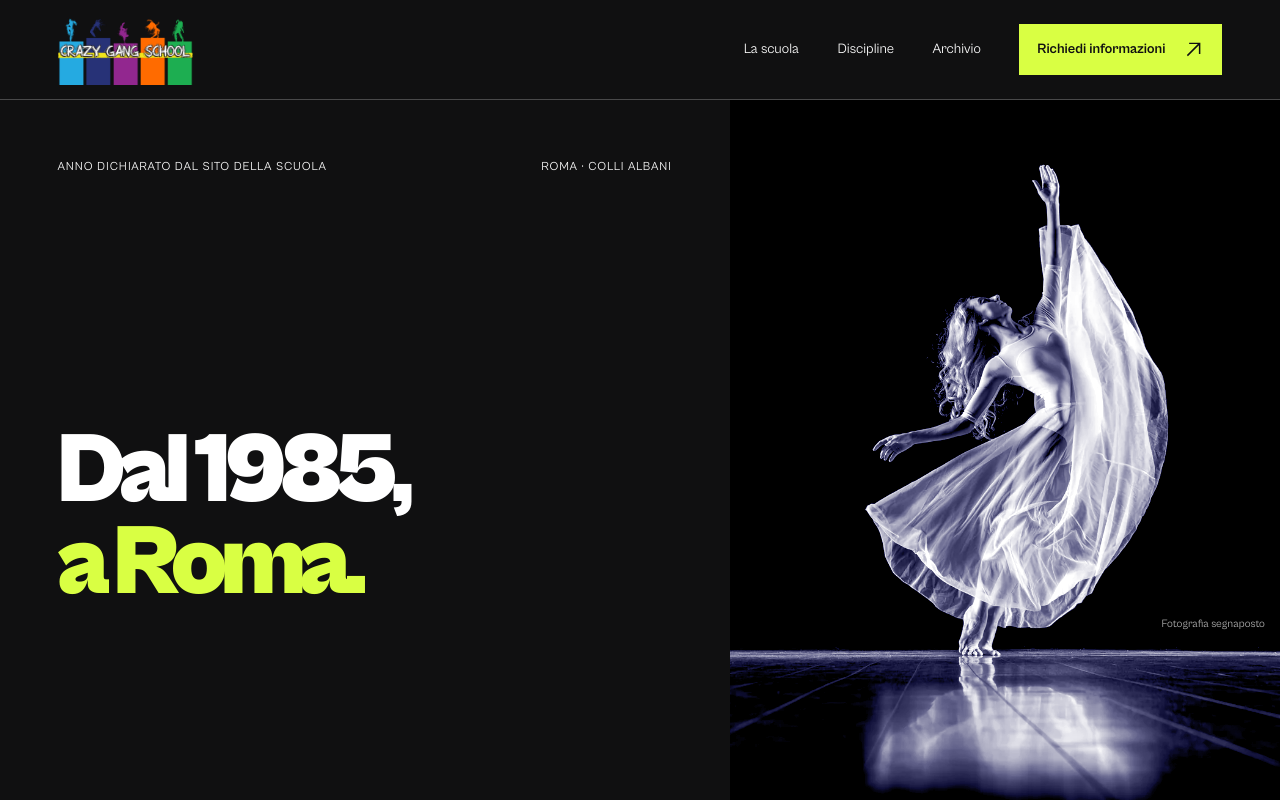
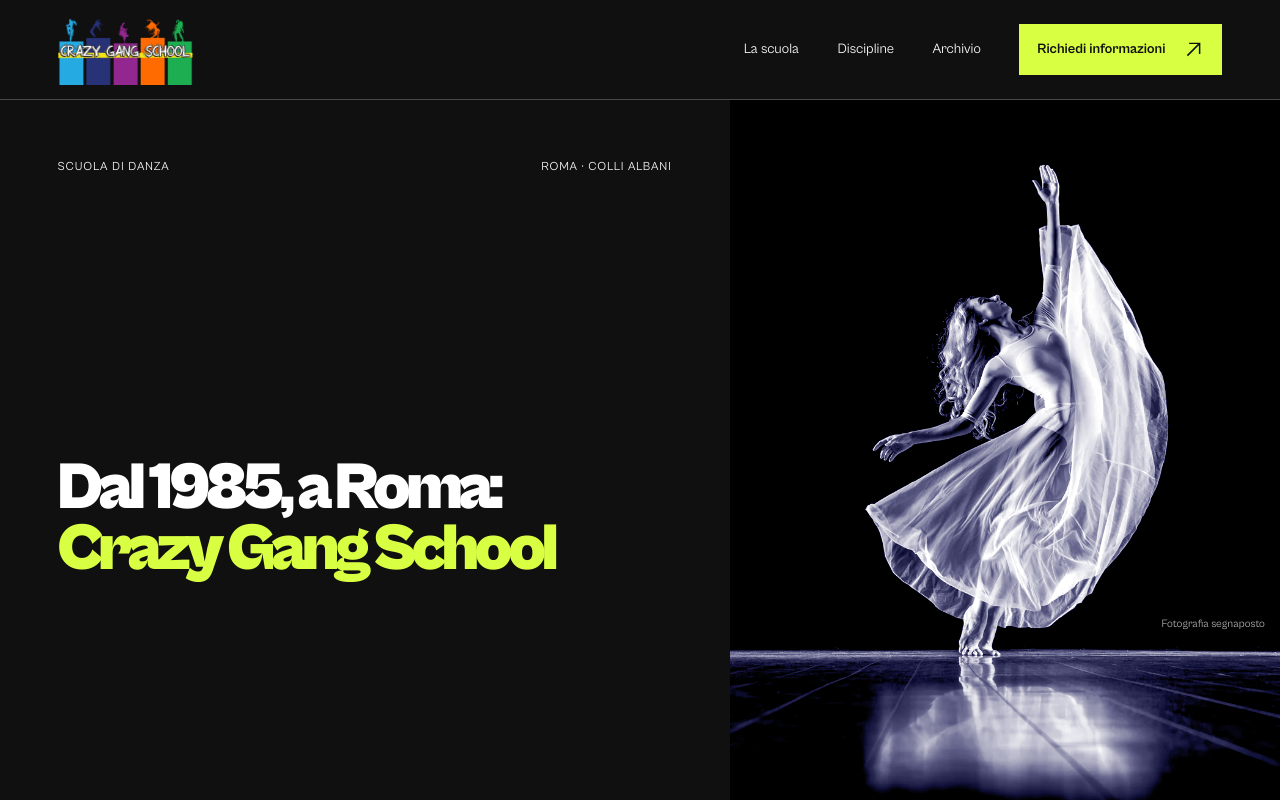
Before and after one commit to stoppo22/crazygangschool-website, a React (Vite) app: page / in a window 1280 px wide. Shown: the top 800 px of the page. Built offline with nearby package versions, Linux system fonts and the light colour scheme.

Commit message:
fix: use confirmed founding date in hero

```diff
--- a/src/main.jsx
+++ b/src/main.jsx
@@ -90,8 +90,8 @@ function App() {
     <main id="contenuto" tabIndex={-1}>
       <section id="inizio" className="hero" aria-labelledby="hero-title">
         <div className="hero-copy">
-          <div className="hero-kicker"><span>Anno dichiarato dal sito della scuola</span><span>Roma · Colli Albani</span></div>
-          <h1 id="hero-title" className="hero-title"><span className="hero-title__line"><span>Dal 1985,</span></span><span className="hero-title__line hero-title__line--accent"><span>a Roma.</span></span></h1>
+          <div className="hero-kicker"><span>Scuola di danza</span><span>Roma · Colli Albani</span></div>
+          <h1 id="hero-title" className="hero-title"><span className="hero-title__line"><span>Dal 1985, a Roma:</span></span><span className="hero-title__line hero-title__line--accent"><span>Crazy Gang School</span></span></h1>
           <div className="hero-actions"><a className="button button--acid" href="#discipline">Scopri le discipline <Arrow /></a><a className="text-action" href="#contatti">Parla con la scuola <Arrow /></a></div>
         </div>
         <div className="hero-visual"><Photo name="heroMain" className="hero-photo" priority sizes="(max-width: 820px) 100vw, 43vw" /><div className="hero-aside"><span>Foto segnaposto</span><p>Le immagini definitive saranno inserite indipendentemente dall’interfaccia.</p><a href="#scuola" aria-label="Continua alla sezione La scuola"><Arrow down /></a></div></div>
--- a/src/styles.css
+++ b/src/styles.css
@@ -15,7 +15,7 @@ a:hover>.arrow,a:focus-visible>.arrow{transform:translate(4px,-4px)}
 .site-header{position:absolute;z-index:100;top:0;left:0;width:100%;color:white}.nav-shell{height:100px;padding:0 var(--pad);display:flex;align-items:center;border-bottom:1px solid rgba(255,255,255,.24)}
 .brand{width:135px;height:64px;display:grid;place-items:center}.brand img{width:100%;height:100%;object-fit:contain}.desktop-nav{display:flex;gap:clamp(22px,3vw,52px);margin-left:auto;margin-right:clamp(24px,3vw,55px);font-size:14px}.desktop-nav a{padding:12px 0}.nav-cta{display:flex;align-items:center;gap:18px;background:var(--acid);color:var(--ink);padding:15px 18px;font-size:14px;font-weight:700}.menu-toggle,.mobile-nav{display:none}
 .hero{min-height:900px;background:var(--ink);color:white;display:grid;grid-template-columns:57fr 43fr;padding-top:100px}.hero-copy{padding:60px var(--pad) 55px;display:flex;flex-direction:column;justify-content:space-between;min-width:0}.hero-kicker{display:flex;justify-content:space-between;gap:30px;font-size:12px;text-transform:uppercase;letter-spacing:.08em}
-.hero-title{font-size:clamp(58px,7.8vw,150px);font-weight:900;letter-spacing:-.065em;line-height:.82;max-width:1180px;width:100%;white-space:nowrap}.hero-title__line{display:block;overflow:hidden;padding-bottom:.1em}.hero-title__line>span{display:block}.hero-title__line--accent{color:var(--acid)}
+.hero-title{font-size:clamp(48px,5.2vw,100px);font-weight:900;letter-spacing:-.065em;line-height:.82;max-width:1180px;width:100%;white-space:nowrap}.hero-title__line{display:block;overflow:hidden;padding-bottom:.1em}.hero-title__line>span{display:block}.hero-title__line--accent{color:var(--acid)}
 .hero-actions{display:flex;align-items:center;gap:32px}.button{min-height:58px;padding:16px 20px;display:inline-flex;align-items:center;justify-content:space-between;gap:35px;font-weight:700}.button--acid{background:var(--acid);color:var(--ink)}.text-action{display:flex;align-items:center;gap:15px;border-bottom:1px solid #777;padding:15px 0;font-size:14px}
 .hero-visual{display:grid;grid-template-rows:1fr 150px;min-width:0}.photo{min-width:0}.photo__frame{overflow:hidden;position:relative;background:#29292b}.photo img{width:100%;height:100%;object-fit:cover;object-position:var(--position,50% 50%);transition:transform .75s cubic-bezier(.2,.7,.2,1);filter:grayscale(1) contrast(1.13)}.photo:hover img{transform:scale(1.045)}
 .photo__frame:after{content:'';position:absolute;inset:0;background:rgba(77,76,245,.24);mix-blend-mode:color;pointer-events:none}.photo figcaption{padding:9px 0;font-size:11px;opacity:.7}.hero-photo,.hero-photo .photo__frame{height:100%}.hero-photo figcaption{position:absolute;bottom:160px;right:15px;color:white;z-index:3}.hero-aside{background:var(--blue);display:grid;grid-template-columns:1fr 2fr auto;gap:25px;align-items:center;padding:26px 30px;font-size:12px}.hero-aside>span{text-transform:uppercase;letter-spacing:.08em}.hero-aside p{max-width:270px;line-height:1.45}.hero-aside>a{width:55px;height:55px;border:1px solid white;display:grid;place-items:center}.hero-aside>a .arrow{transform:rotate(-45deg)}
```
Also changed, not shown: src/responsive.css.
